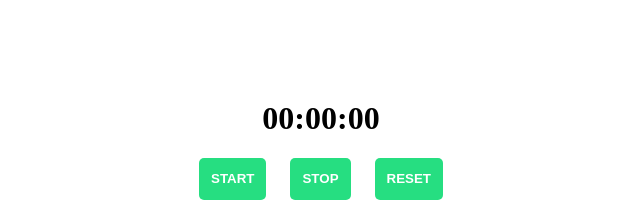
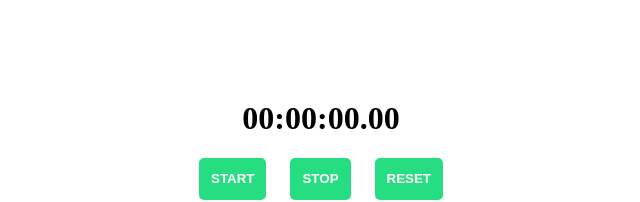
Before and after one commit to Geometric7/stopwatch_react_app, a React (Create React App) app: page / in a window 1280 px wide. Shown: the top 202 px of the page, without its empty margins (319-959 px from the left). Built offline with nearby package versions, Linux system fonts and the light colour scheme.

Commit message:
Fix split seconds bug

```diff
--- a/src/components/Chrono/Chrono.js
+++ b/src/components/Chrono/Chrono.js
@@ -1,10 +1,14 @@
+import React from 'react';
+
 const Chrono = ({time}) => {
 
+  //const hour = ("0" + Math.floor((time / 1) % 1)).slice(-2);
   const min = ("0" + Math.floor((time / 60000) % 60)).slice(-2);
   const sec = ("0" + Math.floor((time / 1000) % 60)).slice(-2);
-  const miSec = ("0" + ((time / 10) % 100)).slice(-2);
+  const miSec = ("0" + Math.floor((time / 10) % 60)).slice(-2);
+  const thoSec = ("0" + ((time / 1) % 10000)).slice(-3);
 
-  return <h1>{min}:{sec}:{miSec}</h1>
+  return <h1>{min}:{sec}:{miSec}.{thoSec}</h1>
 }
 
 export default Chrono;
```
